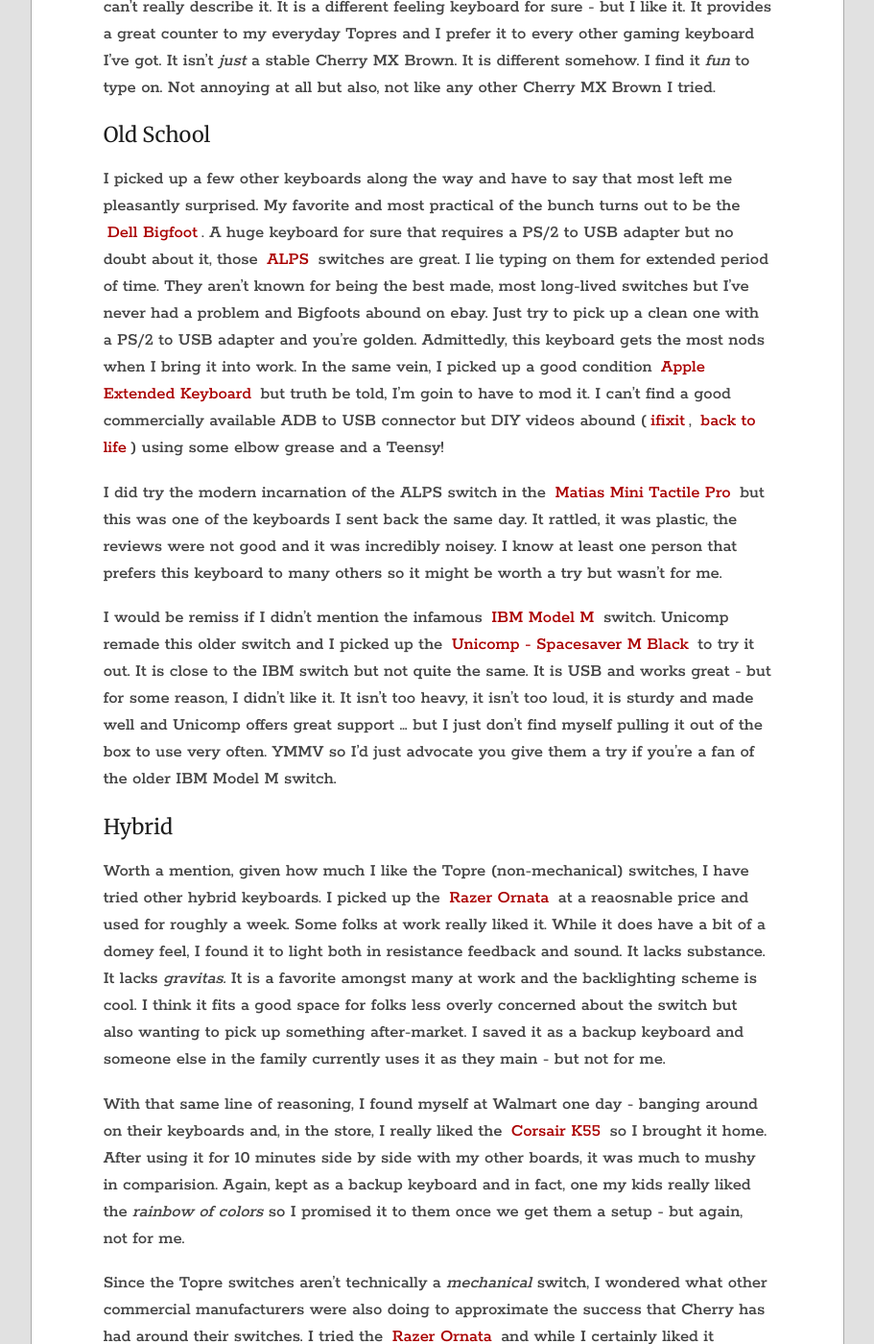
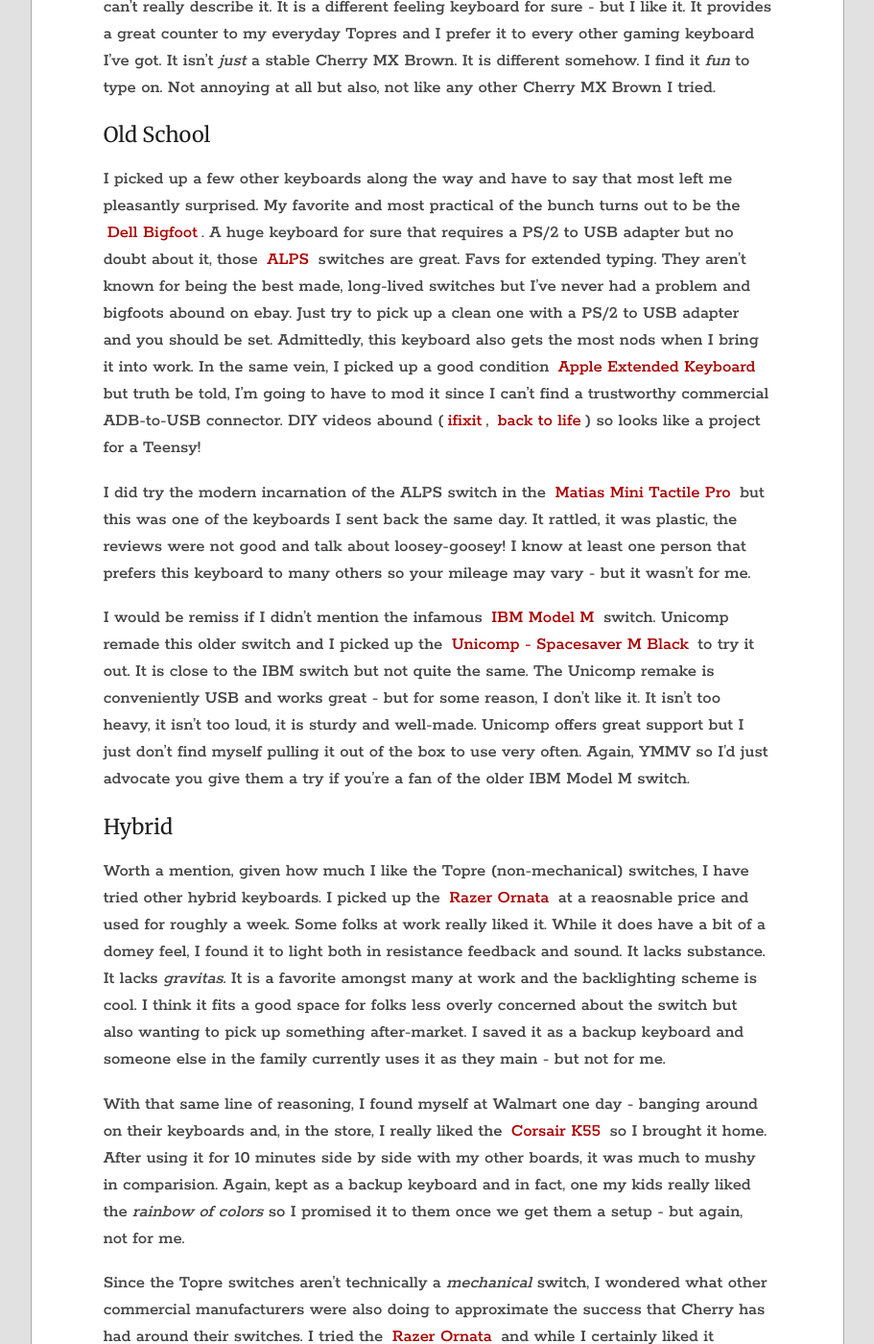
Before and after one commit to EffectiveProgramming-Websites/com.effectiveprogramming.blog, a Jekyll site: the page built from workstation/_posts/2020-05-16-mechanical-keyboards-favorites.md, in a window 1280 px wide and 1400 px high, scrolled down 2326 px. Shown: the whole window at 96% size, without its empty margins (184-1095 px from the left). Built offline with Jekyll 4.4.1, drawn with Linux system fonts in a browser that asks for light colours.

Commit message:
Minor fixes

```diff
--- a/workstation/_posts/2020-05-16-mechanical-keyboards-favorites.md
+++ b/workstation/_posts/2020-05-16-mechanical-keyboards-favorites.md
@@ -23,11 +23,11 @@ You'd think that'd be the end of it - but no. I started playing some competitive
 
 ### Old School
 
-I picked up a few other keyboards along the way and have to say that most left me pleasantly surprised. My favorite and most practical of the bunch turns out to be the [Dell Bigfoot](https://deskthority.net/wiki/Dell_AT101). A huge keyboard for sure that requires a PS/2 to USB adapter but no doubt about it, those [ALPS](https://deskthority.net/wiki/Alps_SKCL/SKCM_series) switches are great. I lie typing on them for extended period of time. They aren't known for being the best made, most long-lived switches but I've never had a problem and Bigfoots abound on ebay. Just try to pick up a clean one with a PS/2 to USB adapter and you're golden. Admittedly, this keyboard gets the most nods when I bring it into work. In the same vein, I picked up a good condition [Apple Extended Keyboard](https://lowendmac.com/2006/the-legendary-apple-extended-keyboard/) but truth be told, I'm goin to have to mod it. I can't find a good commercially available ADB to USB connector but DIY videos abound ([ifixit](https://www.ifixit.com/News/4468/hack-it-better-apple-extended-keyboard-ii), [back to life](https://medium.com/@hannes_egler/bringing-an-apple-extended-keyboard-ii-back-to-life-8c962d3b960b)) using some elbow grease and a Teensy!
+I picked up a few other keyboards along the way and have to say that most left me pleasantly surprised. My favorite and most practical of the bunch turns out to be the [Dell Bigfoot](https://deskthority.net/wiki/Dell_AT101). A huge keyboard for sure that requires a PS/2 to USB adapter but no doubt about it, those [ALPS](https://deskthority.net/wiki/Alps_SKCL/SKCM_series) switches are great. Favs for extended typing.  They aren't known for being the best made, long-lived switches but I've never had a problem and bigfoots abound on ebay. Just try to pick up a clean one with a PS/2 to USB adapter and you should be set. Admittedly, this keyboard also gets the most nods when I bring it into work. In the same vein, I picked up a good condition [Apple Extended Keyboard](https://lowendmac.com/2006/the-legendary-apple-extended-keyboard/) but truth be told, I'm going to have to mod it since I can't find a trustworthy commercial ADB-to-USB connector. DIY videos abound ([ifixit](https://www.ifixit.com/News/4468/hack-it-better-apple-extended-keyboard-ii), [back to life](https://medium.com/@hannes_egler/bringing-an-apple-extended-keyboard-ii-back-to-life-8c962d3b960b)) so looks like a project for a Teensy!
 
-I did try the modern incarnation of the ALPS switch in the [Matias Mini Tactile Pro](https://matias.ca/minitactilepro/mac/) but this was one of the keyboards I sent back the same day. It rattled, it was plastic, the reviews were not good and it was incredibly noisey. I know at least one person that prefers this keyboard to many others so it might be worth a try but wasn't for me.
+I did try the modern incarnation of the ALPS switch in the [Matias Mini Tactile Pro](https://matias.ca/minitactilepro/mac/) but this was one of the keyboards I sent back the same day. It rattled, it was plastic, the reviews were not good and talk about loosey-goosey! I know at least one person that prefers this keyboard to many others so your mileage may vary - but it wasn't for me.
 
-I would be remiss if I didn't mention the infamous [IBM Model M](https://en.wikipedia.org/wiki/Model_M_keyboard) switch. Unicomp remade this older switch and I picked up the [Unicomp - Spacesaver M Black](https://www.pckeyboard.com/page/FeaturedProducts/UB4ZPHA) to try it out. It is close to the IBM switch but not quite the same. It is USB and works great - but for some reason, I didn't like it. It isn't too heavy, it isn't too loud, it is sturdy and made well and Unicomp offers great support &hellip; but I just don't find myself pulling it out of the box to use very often. YMMV so I'd just advocate you give them a try if you're a fan of the older IBM Model M switch.
+I would be remiss if I didn't mention the infamous [IBM Model M](https://en.wikipedia.org/wiki/Model_M_keyboard) switch. Unicomp remade this older switch and I picked up the [Unicomp - Spacesaver M Black](https://www.pckeyboard.com/page/FeaturedProducts/UB4ZPHA) to try it out. It is close to the IBM switch but not quite the same. The Unicomp remake is conveniently USB and works great - but for some reason, I don't like it. It isn't too heavy, it isn't too loud, it is sturdy and well-made. Unicomp offers great support but I just don't find myself pulling it out of the box to use very often. Again, YMMV so I'd just advocate you give them a try if you're a fan of the older IBM Model M switch.
 
 ### Hybrid
 
```
